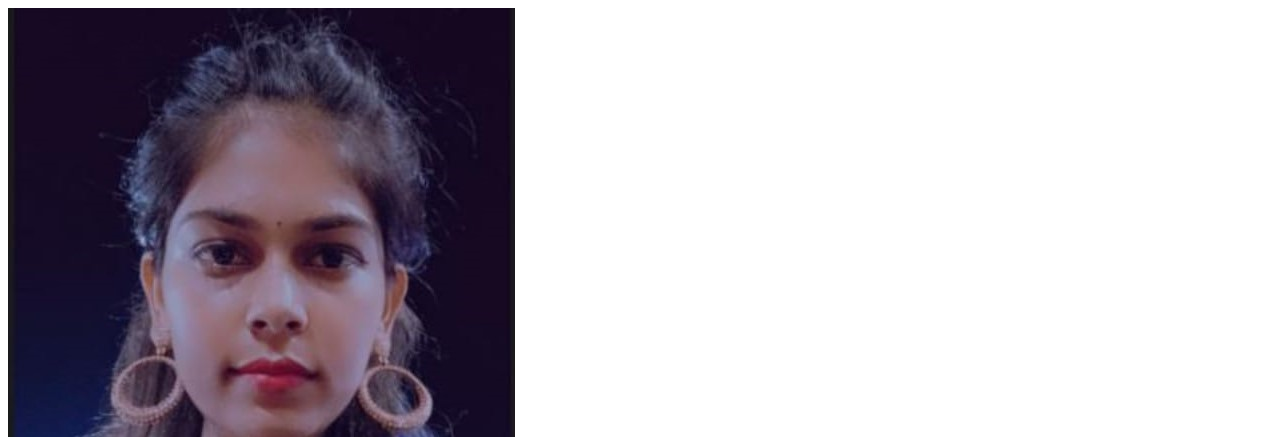
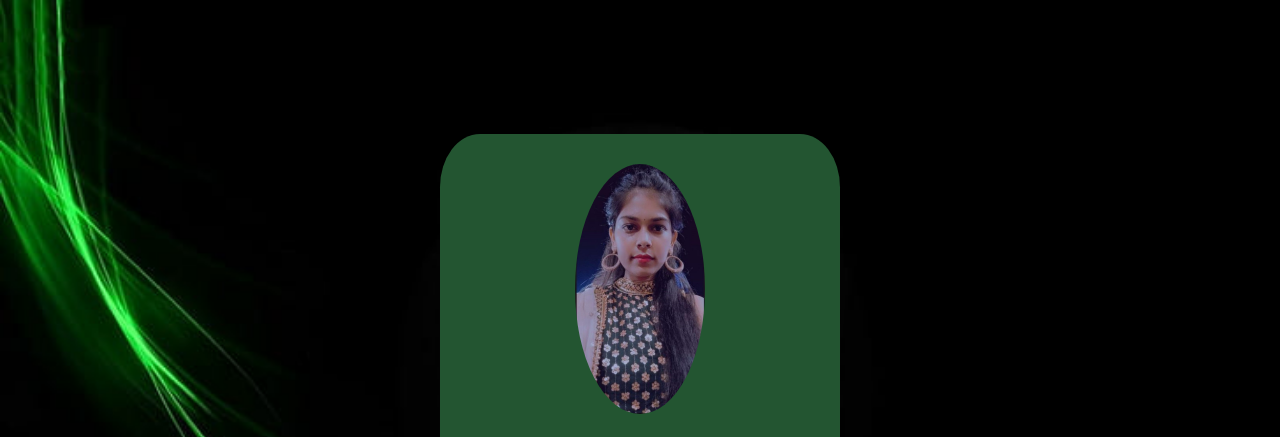
Before and after one commit to ShrivastavaAstha/Profile, a plain HTML site: page index.html in a window 1280 px wide. Shown: the top 437 px of the page. Drawn offline with Linux system fonts and the light colour scheme; a web font is replaced by a local one.

Commit message:
Update index.html

```diff
--- a/index.html
+++ b/index.html
@@ -2,7 +2,7 @@
 <html>
 <head>
     <title></title>
-    <link rel="stylesheet" type="text/CSS" href="profilestyle.css">
+    <link rel="stylesheet" type="text/CSS" href="style.css">
     <link rel="stylesheet" type="text/CSS" href="https://cdn.jsdelivr.
     net/npm/@fortawesome/fontawesome-free@6.2.1/css/fontawesome.min.css">
     <link rel="stylesheet" type="text/CSS" href="https://fonts.google.com/specimen/Heebo">
```
